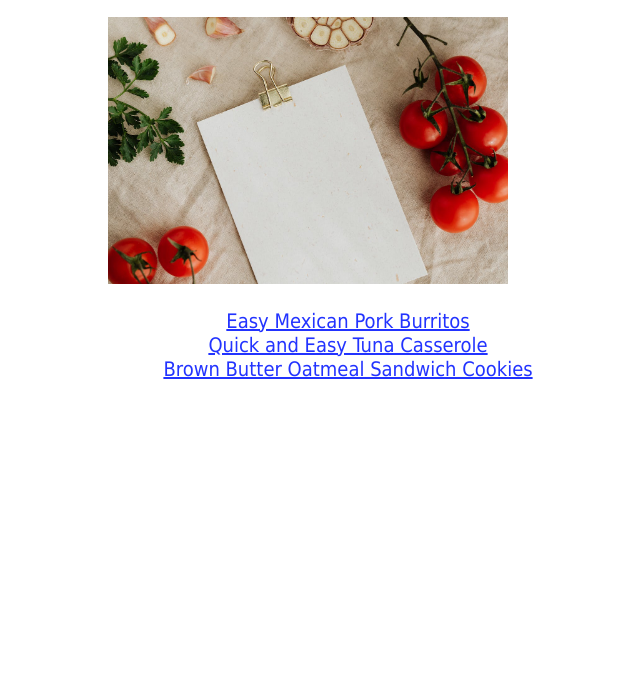
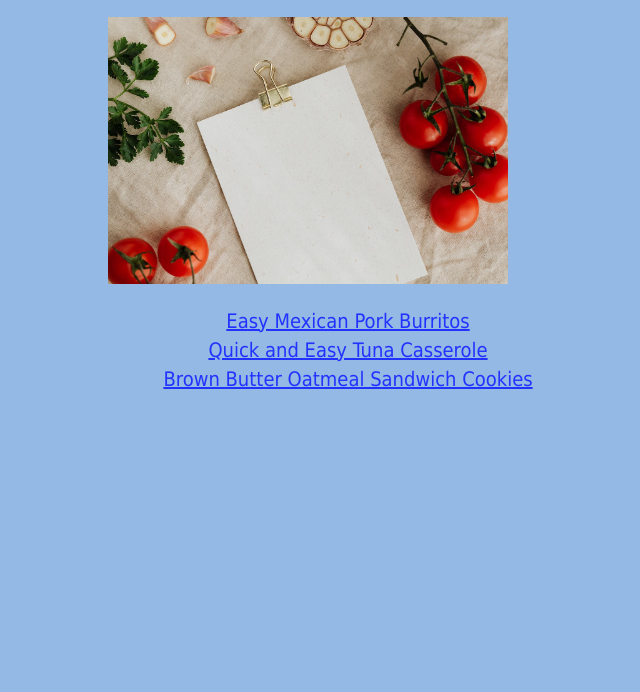
Before and after one commit to danironic/odin-05-recipes-3.0, a plain HTML site: page index.html in a window 1280 px wide. Shown: the part 108-800 px from the top of the page, without its empty margins (332-972 px from the left). Drawn offline with Linux system fonts and the light colour scheme.

Commit message:
Set light blue bg for index.html

```diff
--- a/css/style.css
+++ b/css/style.css
@@ -5,6 +5,7 @@
 
 #main-page {
   text-align: center;
+  background-color: #94b9e4;
 }
 
 #main-page ul {
@@ -68,3 +69,7 @@ ol,
 ul {
   width: 750px;
 }
+
+.recipe-links li {
+  margin-bottom: 5px;
+}
--- a/index.html
+++ b/index.html
@@ -11,7 +11,7 @@
 
         <img src="images/pexels-karolina-grabowska-4033636.jpg" alt="Recipe notepad" width="400">
 
-        <ul>
+        <ul class="recipe-links">
             <li><a href="recipes/burritos.html">Easy Mexican Pork Burritos</a></li>
             <li><a href="recipes/tuna-casserole.html">Quick and Easy Tuna Casserole</a></li>
             <li><a href="recipes/oatmeal-cookies.html">Brown Butter Oatmeal Sandwich Cookies</a></li>
```
